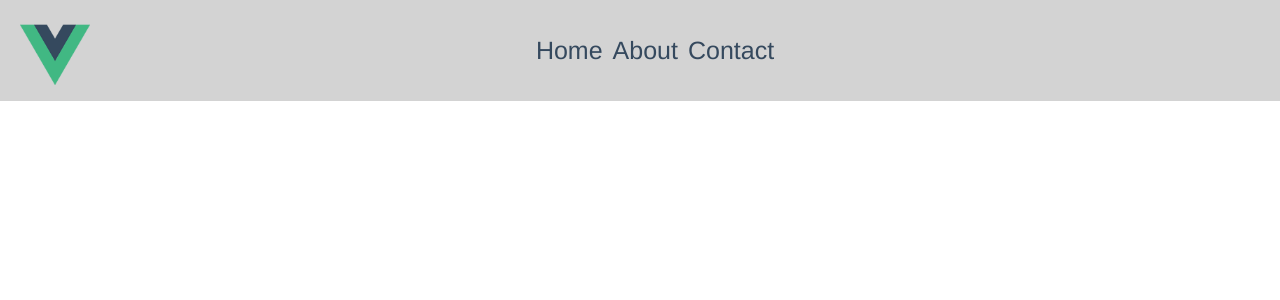
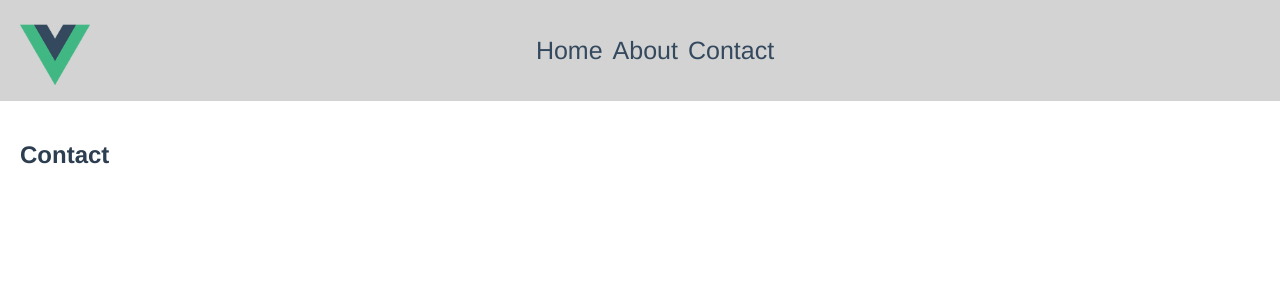
Before and after one commit to code-lad/get-started-with-vue, a Vue app: page /contact in a window 1280 px wide. Shown: the top 300 px of the page. Built offline with nearby package versions, Linux system fonts and the light colour scheme.

Commit message:
Navbar updated

```diff
--- a/src/components/Navbar.vue
+++ b/src/components/Navbar.vue
@@ -9,7 +9,7 @@
           <router-link :to="{name: 'About'}">About</router-link>
         </li>
         <li>
-          <router-link to>Contact</router-link>
+          <router-link :to="{name:'Contact'}">Contact</router-link>
         </li>
       </ul>
     </nav>
--- a/src/router/index.js
+++ b/src/router/index.js
@@ -19,6 +19,11 @@ const routes = [
     component: () =>
       import(/* webpackChunkName: "about" */ "../views/About.vue"),
   },
+  {
+    path: "/contact",
+    name: "Contact",
+    component: () => import("../views/Contact.vue"),
+  },
 ];
 
 const router = new VueRouter({
--- /dev/null
+++ b/src/views/Contact.vue
@@ -0,0 +1,18 @@
+<template>
+  <div class="contact">
+    <h2>Contact</h2>
+  </div>
+</template>
+<script>
+export default {
+  name: "Contact",
+  data() {
+    return {};
+  },
+};
+</script>
+<style>
+.contact {
+  padding: 20px;
+}
+</style>
```
Also changed, not shown: src/components/ViewProfile.vue (added).
